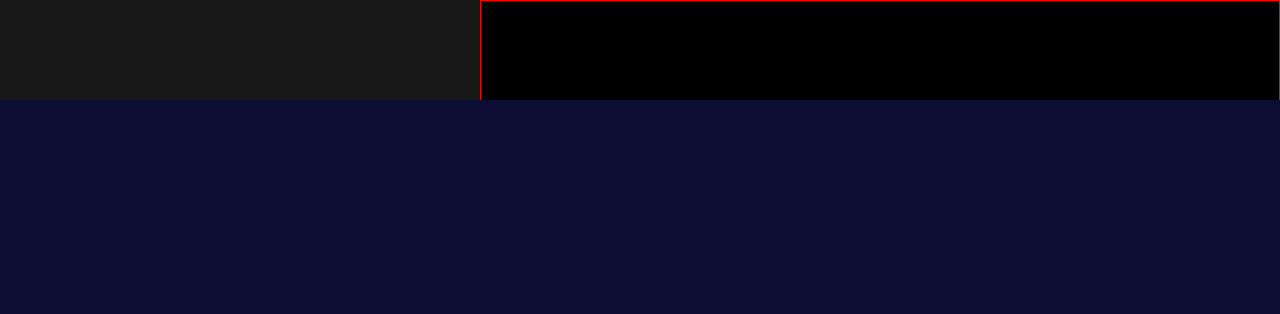
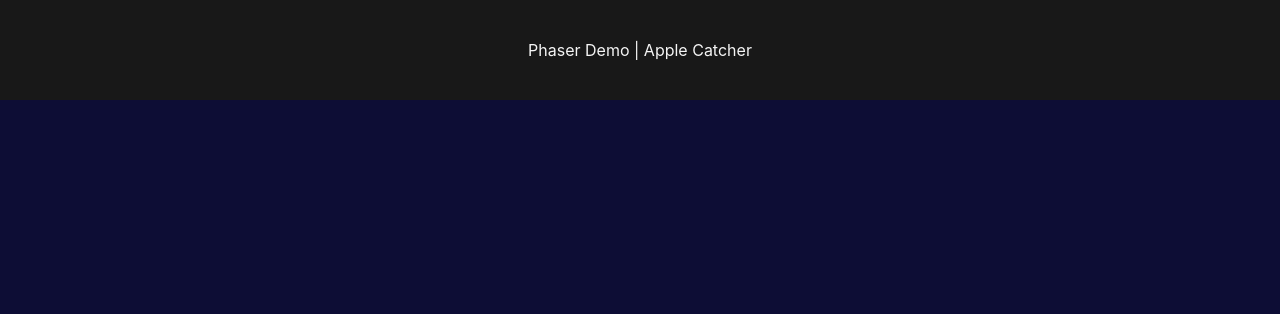
Before and after one commit to chrisdhodges12/phaser_apple_catcher, a website built with Vite: page index.html in a window 1280 px wide. Shown: the top 314 px of the page. Built offline with nearby package versions, Linux system fonts and the light colour scheme; files whose address does not match are found by name.

Commit message:
actually fixed the screen

```diff
--- a/main.js
+++ b/main.js
@@ -196,7 +196,6 @@ const config = {
   canvas: gameCanvas,
   scale: {
     mode: Phaser.Scale.FIT,
-    autoCenter: Phaser.Scale.CENTER_BOTH
 },
   input: {
     touch: true,
@@ -217,6 +216,7 @@ const game = new Phaser.Game(config);
 gameStartBtn.addEventListener("click", () => {
   gameStartDiv.style.display = "none";
   game.scene.resume("scene-game");
+  gameCanvas.style.display = "flex";
 });
 
 //Restart Button
--- a/style.css
+++ b/style.css
@@ -43,13 +43,14 @@ main{
   top: 50%;
   left: 50%;
   transform: translate(-50%, -50%);
-  display: flex;
+  display: none;
   z-index: 1;
-  /* width: 100%;
-  height: 100%;
-  max-height: 1000px;
-  max-width: 1000px; */
 }
+/* @media screen and (max-width: 768px) {
+            #gameCanvas {
+                width: 100%;
+                height: auto;
+            } */
 
 .gameUI{
   width: 100%;
```
